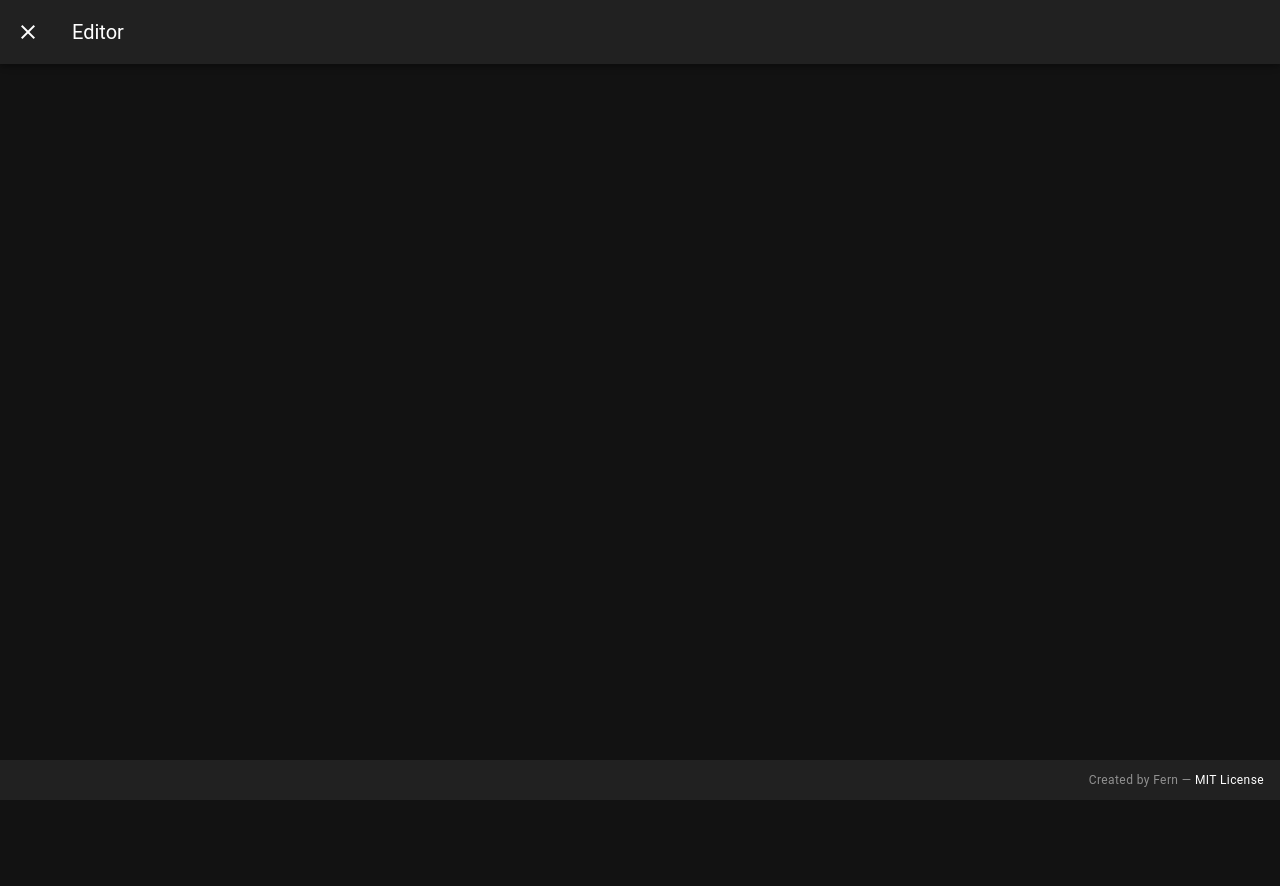
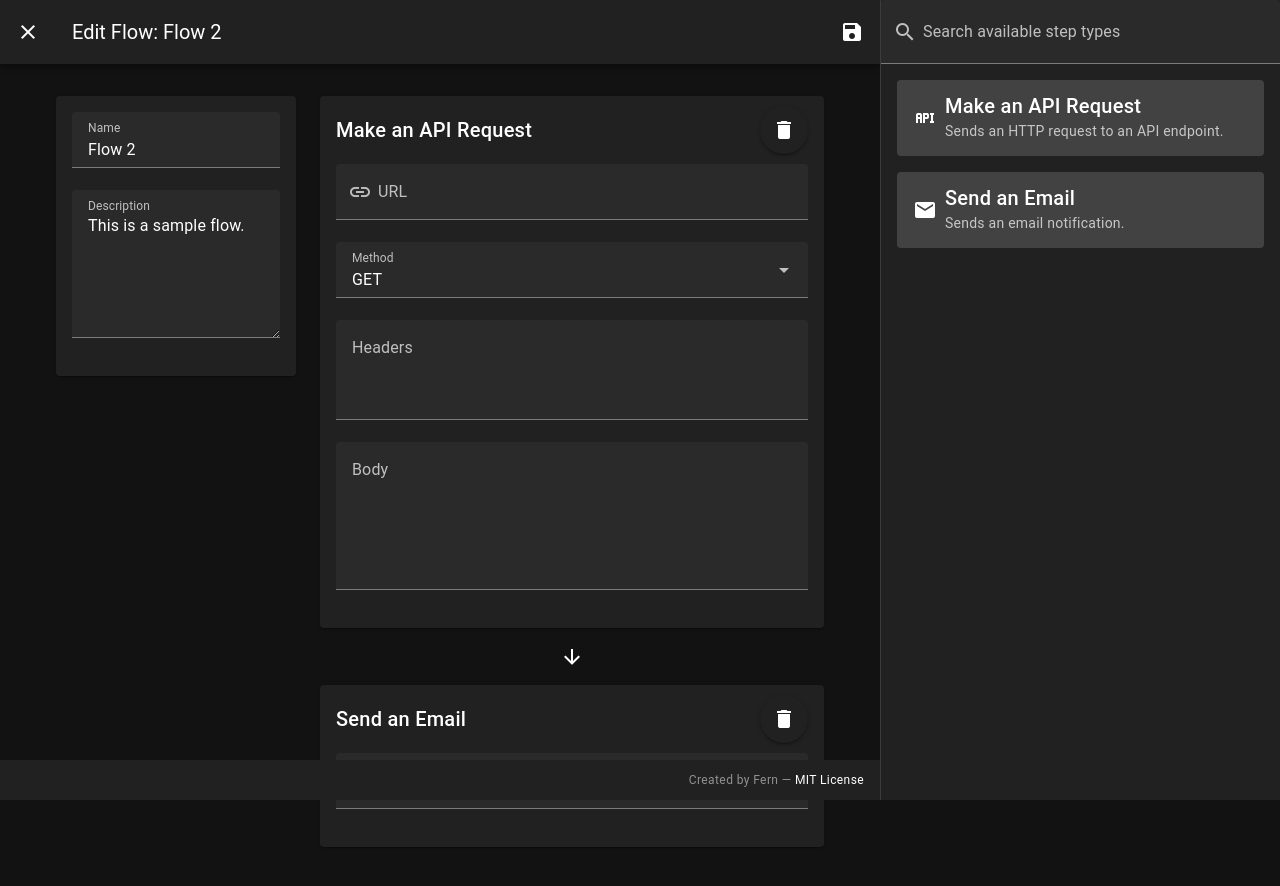
Before and after one commit to ferndot/demo-automation-builder, a Vue app in the folder frontend/: page /flows/1 in a window 1280 px wide. Shown: the top 886 px of the page. Before the commit the page ends 800 px from the top, so only its background shows below. Built offline with nearby package versions, Linux system fonts and the light colour scheme.

Commit message:
Create a basic editing interface

```diff
--- a/frontend/index.html
+++ b/frontend/index.html
@@ -4,7 +4,7 @@
     <meta charset="UTF-8">
     <link rel="icon" href="/favicon.ico">
     <meta name="viewport" content="width=device-width, initial-scale=1.0">
-    <title>Welcome to Vuetify 3</title>
+    <title>Rule Engine</title>
   </head>
   <body>
     <div id="app"></div>
--- a/frontend/src/components.d.ts
+++ b/frontend/src/components.d.ts
@@ -7,10 +7,14 @@ export {}
 /* prettier-ignore */
 declare module 'vue' {
   export interface GlobalComponents {
+    ApiStep: typeof import('./components/steps/ApiStep.vue')['default']
     AppFooter: typeof import('./components/AppFooter.vue')['default']
+    EmailStep: typeof import('./components/steps/EmailStep.vue')['default']
     FlowCard: typeof import('./components/FlowCard.vue')['default']
-    HelloWorld: typeof import('./components/HelloWorld.vue')['default']
+    LogicStep: typeof import('./components/steps/LogicStep.vue')['default']
     RouterLink: typeof import('vue-router')['RouterLink']
     RouterView: typeof import('vue-router')['RouterView']
+    StepCard: typeof import('./components/StepCard.vue')['default']
+    StepSidebar: typeof import('./components/StepSidebar.vue')['default']
   }
 }
--- a/frontend/src/components/FlowCard.vue
+++ b/frontend/src/components/FlowCard.vue
@@ -5,7 +5,7 @@
 </template>
 
 <script lang="ts" setup>
-import type { Flow } from "../stores/flow";
+import type { Flow } from "@/stores/flow";
 
 const props = defineProps<{
   flow: Flow
--- /dev/null
+++ b/frontend/src/components/StepCard.vue
@@ -0,0 +1,20 @@
+<template>
+  <v-card :title="title">
+    <template #append>
+      <!-- I would usually implement a delete confirmation prompt. -->
+      <v-btn
+        icon="mdi-delete"
+        @click="$emit('delete')"
+      />
+    </template>
+    <v-card-text><slot /></v-card-text>
+  </v-card>
+</template>
+
+<script lang="ts" setup>
+defineProps<{
+  title: string,
+}>();
+
+defineEmits(['delete']);
+</script>
--- /dev/null
+++ b/frontend/src/components/StepSidebar.vue
@@ -0,0 +1,63 @@
+<template>
+  <v-navigation-drawer
+    location="right"
+    width="400"
+    permanent
+    order="-1"
+  >
+    <v-text-field
+      v-model="query"
+      label="Search available step types"
+      prepend-inner-icon="mdi-magnify"
+      clearable
+      hide-details
+      class="search-box"
+    />
+    <v-card
+      v-for="step in filteredSteps"
+      :key="step.type"
+      class="ma-4"
+      variant="flat"
+      :title="step.title"
+      :subtitle="step.description"
+      :prepend-icon="step.icon"
+      color="grey-darken-3"
+    />
+  </v-navigation-drawer>
+</template>
+
+<script lang="ts" setup>
+import { ref, computed } from 'vue';
+import type { StepType } from '@/stores/flow';
+
+const query = ref('');
+
+// In an ideal implementation, these step types would be fetched from an API endpoint
+const steps = ref<StepType[]>([
+    {
+        title: 'Make an API Request',
+        type: 'api',
+        description: 'Sends an HTTP request to an API endpoint.',
+        icon: 'mdi-api',
+    },
+    {
+        title: 'Send an Email',
+        type: 'notifications.email',
+        description: 'Sends an email notification.',
+        icon: 'mdi-email',
+    }
+])
+
+// Apply search query if provided
+const filteredSteps = computed(() => {
+    return steps.value.filter(step =>
+        step.title.toLowerCase().includes(query.value.toLowerCase())
+    );
+});
+</script>
+
+<style scoped>
+.search-box :deep(.v-input__control) {
+    height: 64px;
+}
+</style>
--- /dev/null
+++ b/frontend/src/components/steps/ApiStep.vue
@@ -0,0 +1,53 @@
+<template>
+  <step-card
+    title="Make an API Request"
+    @delete="$emit('delete')"
+  >
+    <v-form>
+      <v-text-field
+        v-model="stepConfig.url"
+        label="URL"
+        prepend-inner-icon="mdi-link"
+        required
+      />
+
+      <v-select
+        v-model="stepConfig.method"
+        :items="supportedMethods"
+        label="Method"
+        required
+      />
+
+      <v-textarea
+        v-model="stepConfig.headers"
+        label="Headers"
+        rows="3"
+      />
+
+      <!-- It would be much nicer to use a JSON editor component for this -->
+      <v-textarea
+        v-model="stepConfig.body"
+        label="Body"
+        rows="5"
+      />
+    </v-form>
+  </step-card>
+</template>
+
+<script lang="ts" setup>
+import { ref } from 'vue';
+import type { Step } from '@/stores/flow';
+
+const props = defineProps<{
+  step: Step,
+}>()
+defineEmits(['delete']);
+
+const supportedMethods = ['GET', 'POST', 'PUT', 'PATCH', 'DELETE'];
+const stepConfig = ref({
+  url: props.step.config.url || '',
+  method: props.step.config.method || 'GET',
+  headers: props.step.config.headers || [],
+  body: props.step.config.body || '',
+});
+</script>
--- /dev/null
+++ b/frontend/src/components/steps/EmailStep.vue
@@ -0,0 +1,31 @@
+<template>
+  <step-card
+    title="Send an Email"
+    @delete="$emit('delete')"
+  >
+    <v-form>
+      <v-text-field
+        v-model="stepConfig.recipient"
+        label="Recipient Email"
+        type="email"
+        prepend-inner-icon="mdi-email"
+        required
+      />
+    </v-form>
+  </step-card>
+</template>
+
+<script lang="ts" setup>
+import { ref } from 'vue';
+import type { Flow, Step } from '@/stores/flow';
+
+const props = defineProps<{
+  flow: Flow
+  step: Step
+}>()
+defineEmits(['delete']);
+
+const stepConfig = ref({
+  recipient: props.step.config.recipient || '',
+});
+</script>
--- a/frontend/src/main.ts
+++ b/frontend/src/main.ts
@@ -8,7 +8,7 @@
 import { registerPlugins } from '@/plugins'
 
 // Components
-import App from './App.vue'
+import App from '@/App.vue'
 
 // Composables
 import { createApp } from 'vue'
--- a/frontend/src/pages/flows/[id].vue
+++ b/frontend/src/pages/flows/[id].vue
@@ -1,4 +1,5 @@
 <template>
+  <v-container>
     <v-app-bar>
       <template #prepend>
         <v-app-bar-nav-icon
@@ -6,10 +7,100 @@
           to="/"
         />
       </template>
-    <v-app-bar-title>Editor</v-app-bar-title>
+      <v-app-bar-title>Edit Flow: {{ flow.name }}</v-app-bar-title>
+      <template #append>
+        <v-btn
+          :disabled="!formsValid"
+          icon="mdi-content-save"
+        />
+      </template>
     </v-app-bar>
+    <v-main>
+      <v-row>
+        <v-col
+          cols="12"
+          md="4"
+        >
+          <v-card class="my-4">
+            <v-card-text>
+              <v-form
+                v-model="formsValid"
+              >
+                <v-text-field
+                  v-model="flow.name"
+                  label="Name"
+                  required
+                />
+                <v-textarea
+                  v-model="flow.description"
+                  label="Description"
+                />
+              </v-form>
+            </v-card-text>
+          </v-card>
+        </v-col>
+
+        <v-col>
+          <template
+            v-for="step, index in flow.steps"
+            :key="step.id"
+          >
+            <div
+              v-if="index % 2 === 1"
+              class="text-center"
+            >
+              <v-icon icon="mdi-arrow-down" />
+            </div>
+
+            <component
+              :is="typeToComponent[step.type]"
+              class="my-4"
+              :flow="flow"
+              :step="step"
+              @delete="deleteStep(index)"
+            />
+          </template>
+        </v-col>
+      </v-row>
+    </v-main>
+
+    <step-sidebar />
+  </v-container>
 </template>
 
 <script lang="ts" setup>
-//
+import { type Component, ref } from "vue";
+import { type Flow } from "@/stores/flow";
+import ApiStep from "@/components/steps/ApiStep.vue";
+import EmailStep from "@/components/steps/EmailStep.vue";
+
+const flow = ref<Flow>({
+  id: "2",
+  name: "Flow 2",
+  description: "This is a sample flow.",
+  steps: [
+    {
+      id: "1",
+      type: "api",
+      description: "This is step 1",
+      config: {}
+    },
+    {
+      id: "2",
+      type: "notifications.email",
+      description: "This is step 2",
+      config: {}
+    },
+  ],
+});
+const formsValid = ref(false);
+
+const typeToComponent: Record<string, Component> = {
+  "api": ApiStep,
+  "notifications.email": EmailStep,
+}
+
+const deleteStep = (index: number) => {
+  flow.value.steps?.splice(index, 1);
+}
 </script>
--- a/frontend/src/pages/index.vue
+++ b/frontend/src/pages/index.vue
@@ -15,7 +15,7 @@
 
 <script lang="ts" setup>
 import { ref } from "vue";
-import type { Flow } from "../stores/flow";
+import type { Flow } from "@/stores/flow";
 
 const flows = ref<Array<Flow>>([
   {
--- a/frontend/src/plugins/index.ts
+++ b/frontend/src/plugins/index.ts
@@ -6,8 +6,8 @@
 
 // Plugins
 import vuetify from './vuetify'
-import pinia from '../stores'
-import router from '../router'
+import pinia from '@/stores'
+import router from '@/router'
 
 // Types
 import type { App } from 'vue'
```
Also changed, not shown: frontend/src/stores/flow.ts (+8 -1 lines). Lines whose indentation alone changed are shown as unchanged.
